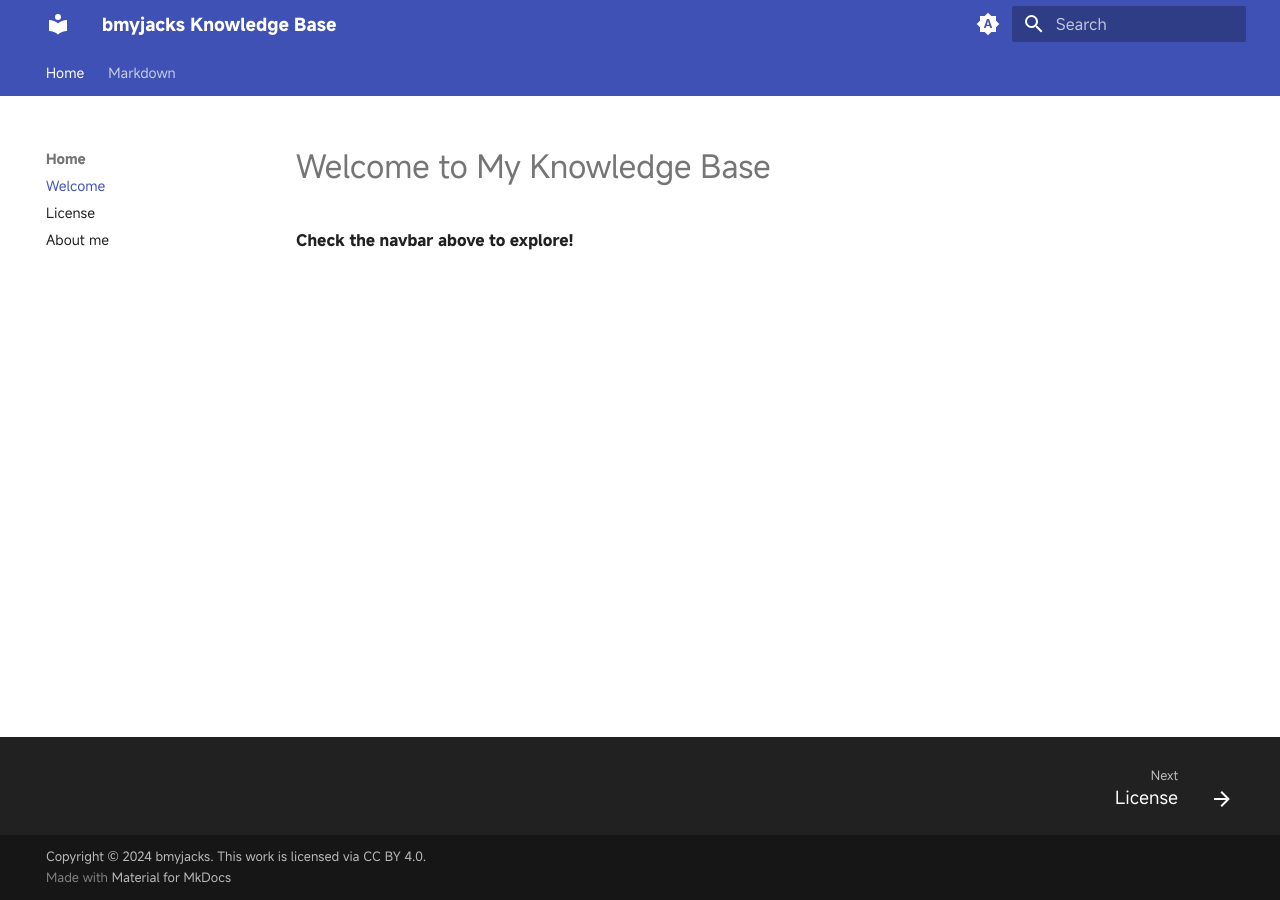
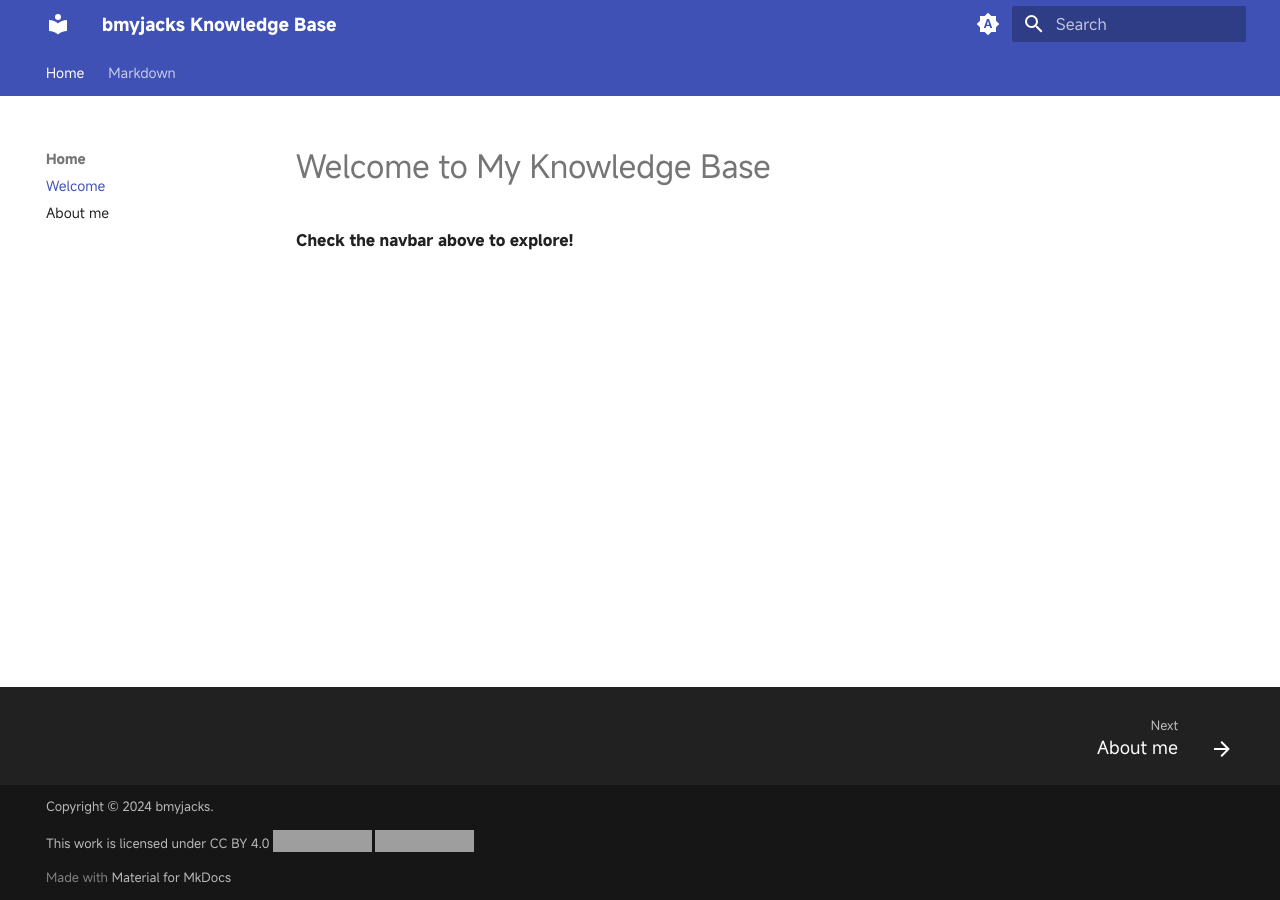
Before and after one commit to bmyjacks/kb.bmyjacks.io, an MkDocs documentation site: the page built from docs/index.md, in a window 1280 px wide. Built offline with MkDocs 1.6.1 and Material for MkDocs 9.7.7, drawn with Linux system fonts in a browser that asks for light colours; grey boxes are pictures that could not be loaded.

Commit message:
Update license display

```diff
--- a/mkdocs.yml
+++ b/mkdocs.yml
@@ -46,7 +46,7 @@ extra_css:
 plugins:
   - search
 
-copyright: Copyright &copy; 2024 bmyjacks. This work is licensed via <a rel="license" href="https://creativecommons.org/licenses/by/4.0/">CC BY 4.0</a>.
+copyright: Copyright &copy; 2024 bmyjacks. <p xmlns:cc="http://creativecommons.org/ns#" >This work is licensed under <a href="http://creativecommons.org/licenses/by/4.0/?ref=chooser-v1" target="_blank" rel="license noopener noreferrer" style="display:inline-block;">CC BY 4.0<img style="height:22px!important;margin-left:3px;vertical-align:text-bottom;" src="https://mirrors.creativecommons.org/presskit/icons/cc.svg?ref=chooser-v1"><img style="height:22px!important;margin-left:3px;vertical-align:text-bottom;" src="https://mirrors.creativecommons.org/presskit/icons/by.svg?ref=chooser-v1"></a></p>
 
 markdown_extensions:
   - footnotes
@@ -65,7 +65,6 @@ markdown_extensions:
 nav:
   - Home:
       - "Welcome": "index.md"
-      - "License": "license.md"
       - "About me": "about.md"
   - Markdown:
       - "Get start": "markdown/index.md"
```
Also changed, not shown: docs/license.md (deleted, +0 -2 lines).
